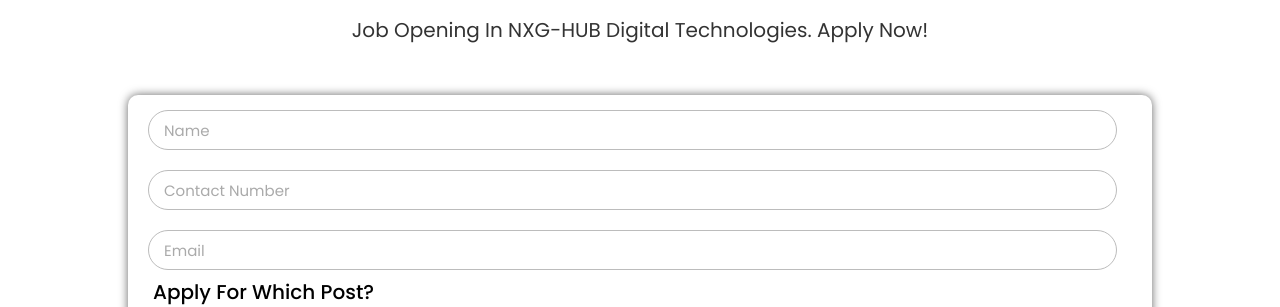
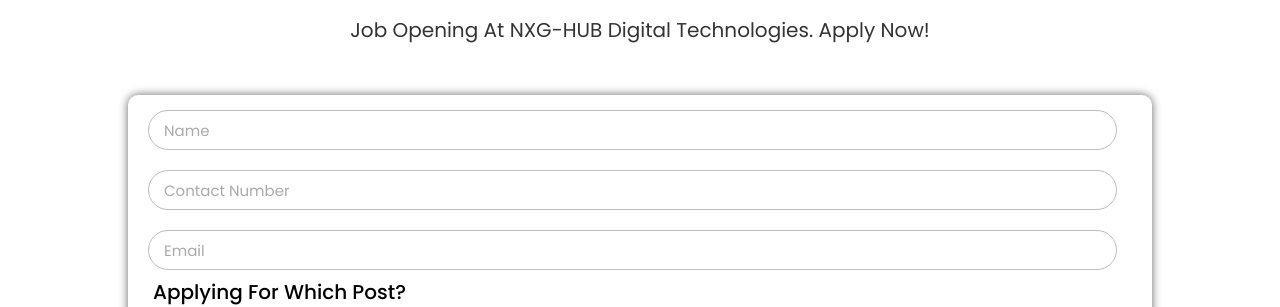
Before and after one commit to JosephGolf/NextGenHub-Digital, a plain HTML site: page careers.html in a window 1280 px wide. Shown: the part 647-954 px from the top of the page. Drawn offline with nearby package versions, Linux system fonts and the light colour scheme.

Commit message:
updated files

```diff
--- a/careers.html
+++ b/careers.html
@@ -43,7 +43,7 @@
 
     <section id="career-heading" class="career-heading">
         <h1 class="heading">Careers</h1>
-        <p>Job Opening in NXG-HUB Digital Technologies. Apply Now!</p>
+        <p>Job Opening at NXG-HUB Digital Technologies. Apply Now!</p>
     </section>
     <div class="career">
         <div class="career-form">
@@ -53,7 +53,7 @@
                 <input type="tel" id="phone" name="phone" pattern="[0-9]{10}" required placeholder="Contact number" maxlength="10" class="career-form-phone">
                 <input type="email" name="email" placeholder="Email" class="career-form-email" required>
                 <div class="radio-class">
-                    <h2 class="name">Apply For Which Post?</h2>
+                    <h2 class="name">Applying For Which Post?</h2>
                 <label class="radio">
                   <input class="radio-one" type="radio" checked="checked" name="status" value="Web Designer">
                   <span class="checkmark"></span>
--- a/css/style.css
+++ b/css/style.css
@@ -84,8 +84,6 @@ body {
         background-position: 100% 50%;
     }
 }
-
-
 
 .heading, .clients .section-header h2, .section-head h1, .testimonials .section-header h2, .section-head-1 h4{
     margin: 2rem;
```
Also changed, not shown: index.html (+2 -2 lines).
